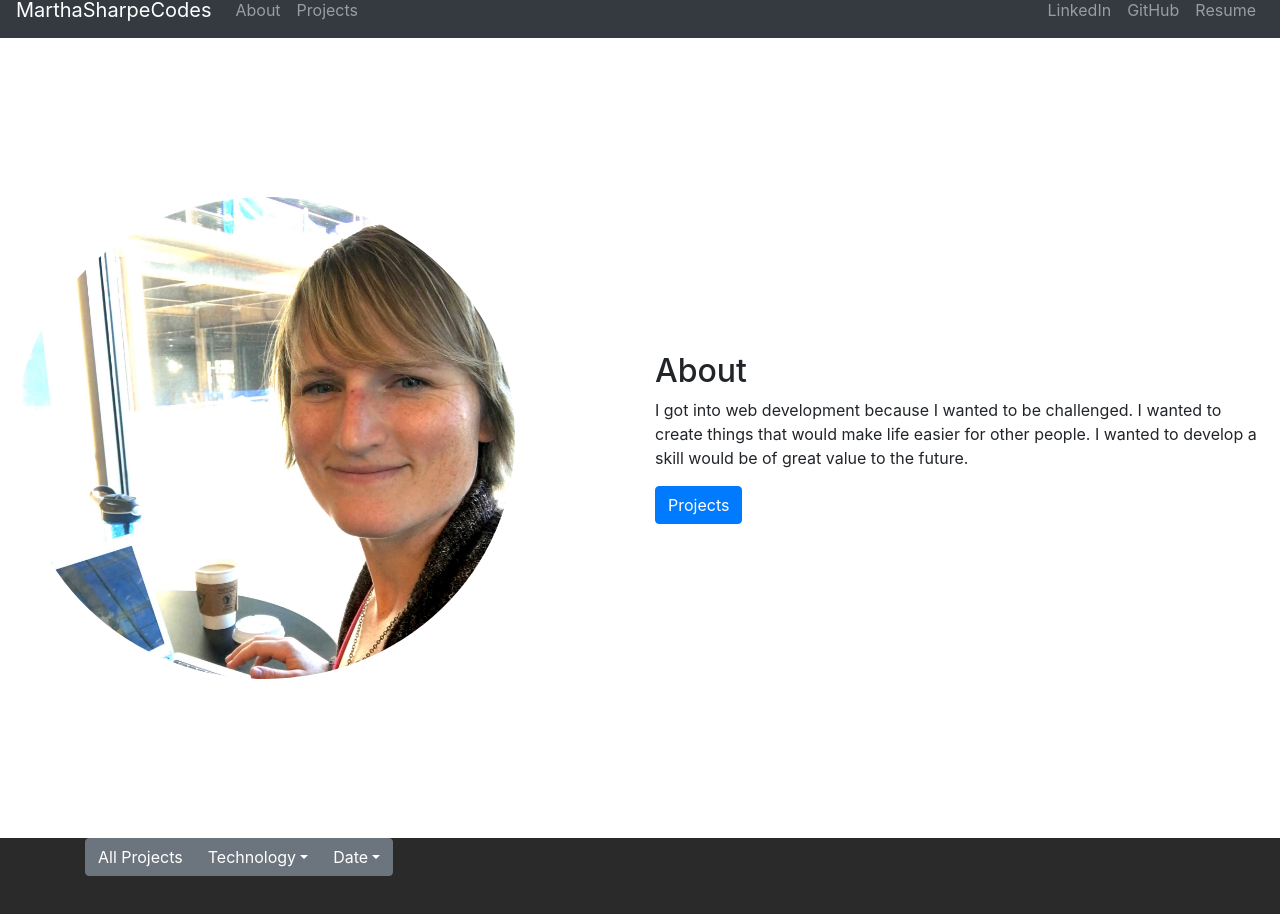
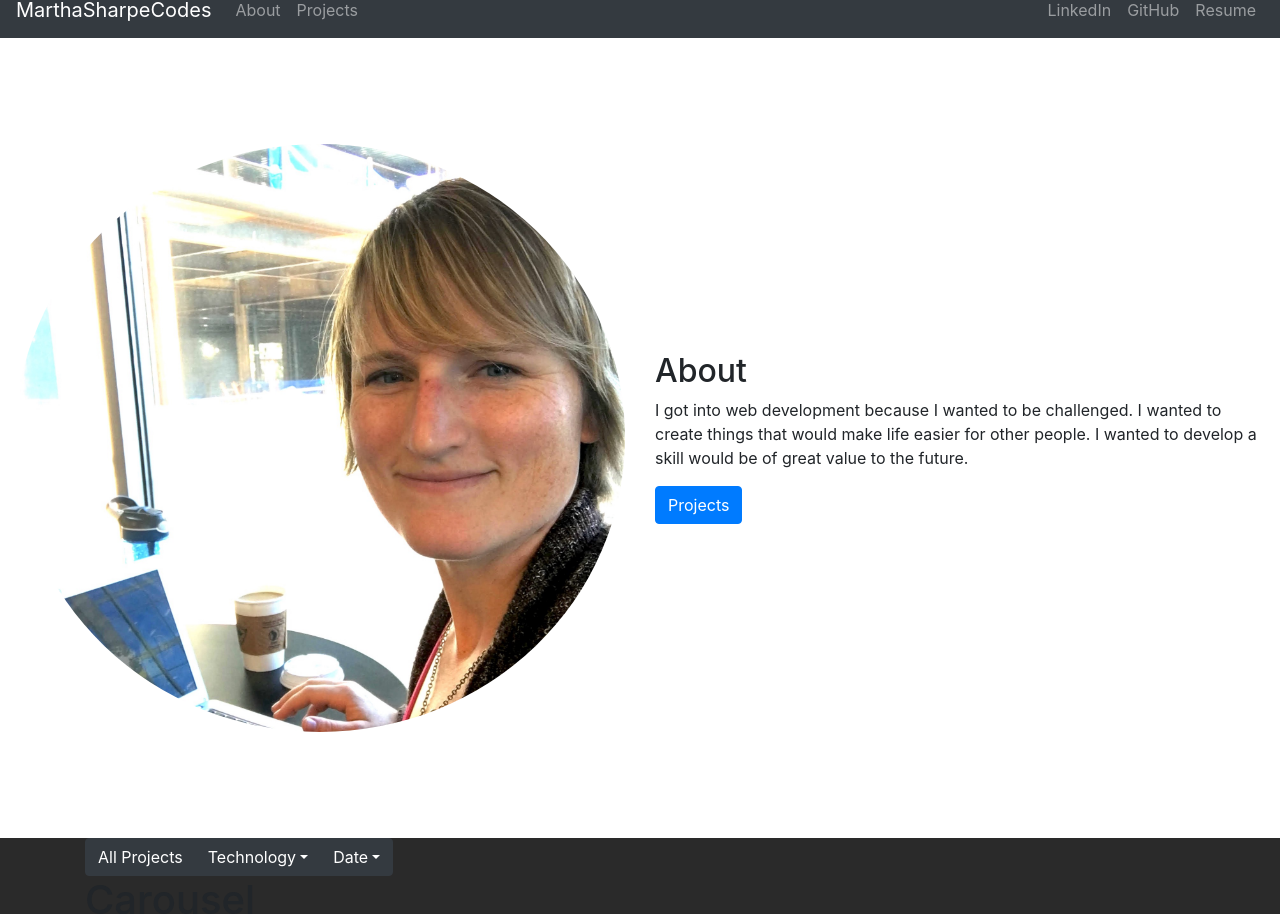
Before and after one commit to marthasharpe/Martha-Sharpe-Codes, a React (Create React App) app: page / in a window 1280 px wide. Shown: the part 850-1764 px from the top of the page. Built offline with nearby package versions, Linux system fonts and the light colour scheme.

Commit message:
Change pic to Image component

```diff
--- a/src/about/About.css
+++ b/src/about/About.css
@@ -1,14 +1,5 @@
-.row {
+.about-container {
     align-items: center;
     height: 100vh;
     background-color: white;
 }
-
-.col {
-    justify-content: center ;
-}
-
-.profile {
-    max-width: 500px;
-    border-radius: 50%;
-}
--- a/src/about/About.js
+++ b/src/about/About.js
@@ -1,16 +1,16 @@
 import React from 'react';
 import './About.css';
-import { Container, Row, Col, Button } from 'react-bootstrap';
+import { Container, Row, Col, Button, Image } from 'react-bootstrap';
 import pic from '../profile-pic-crop copy.jpg';
 
 const About = () => {
     return (
         <Container id="about" fluid>
-            <Row className="justify-content-center">
-                <Col sm="10" md="6" className="align-items-center">
-                    <img src={pic} className="profile" alt="profile"/>
+            <Row className="justify-content-center about-container">
+                <Col xs="10" md="6" className="align-items-center">
+                    <Image src={pic} alt="profile" roundedCircle fluid/>
                 </Col>
-                <Col sm="10" md="6" className="justify-content-center">
+                <Col xs="10" sm="8" md="6" className="justify-content-center">
                     <h2>About</h2>
                     <p>
                         I got into web development because I wanted to be challenged. I wanted to create things that would make life easier for other people. I wanted to develop a skill would be of great value to the future.
--- a/src/carousel/Carousel.js
+++ b/src/carousel/Carousel.js
@@ -0,0 +1,12 @@
+import React from 'react';
+import './Carousel.css';
+
+const Carousel = () => {
+    return (
+        <div>
+            <h1>Carousel</h1>
+        </div>
+    )
+}
+
+export default Carousel;
--- a/src/sort/Sort.css
+++ b/src/sort/Sort.css
@@ -1,3 +1,4 @@
-.container {
+.projects-container {
     height: 100vh;
+    align-items: center;
 }
--- a/src/sort/Sort.js
+++ b/src/sort/Sort.js
@@ -1,23 +1,25 @@
 import React from 'react';
 import './Sort.css';
 import { Container, Dropdown, DropdownButton, Button, ButtonGroup } from 'react-bootstrap';
+import Carousel from './../carousel/Carousel.js';
 
 const Sort = () => {
     return (
-        <Container id="projects">
-            <ButtonGroup variant="secondary">
-                <Button variant="secondary">All Projects</Button>
-                <DropdownButton  variant="secondary" as={ButtonGroup} title="Technology" id="bg-nested-dropdown">
+        <Container id="projects" className="projects-container">
+            <ButtonGroup>
+                <Button variant="dark">All Projects</Button>
+                <DropdownButton  variant="dark" as={ButtonGroup} title="Technology" id="bg-nested-dropdown">
                     <Dropdown.Item eventKey="1">React</Dropdown.Item>
                     <Dropdown.Item eventKey="2">Redux</Dropdown.Item>
                     <Dropdown.Item eventKey="3">JavaScript</Dropdown.Item>
                     <Dropdown.Item eventKey="4">HTML/CSS</Dropdown.Item>
                 </DropdownButton>
-                <DropdownButton  variant="secondary" as={ButtonGroup} title="Date" id="bg-nested-dropdown">
+                <DropdownButton  variant="dark" as={ButtonGroup} title="Date" id="bg-nested-dropdown">
                     <Dropdown.Item eventKey="1">newest - oldest</Dropdown.Item>
                     <Dropdown.Item eventKey="2">oldest - newest</Dropdown.Item>
                 </DropdownButton>
             </ButtonGroup>
+            <Carousel />
         </Container>
     )
 }
```
